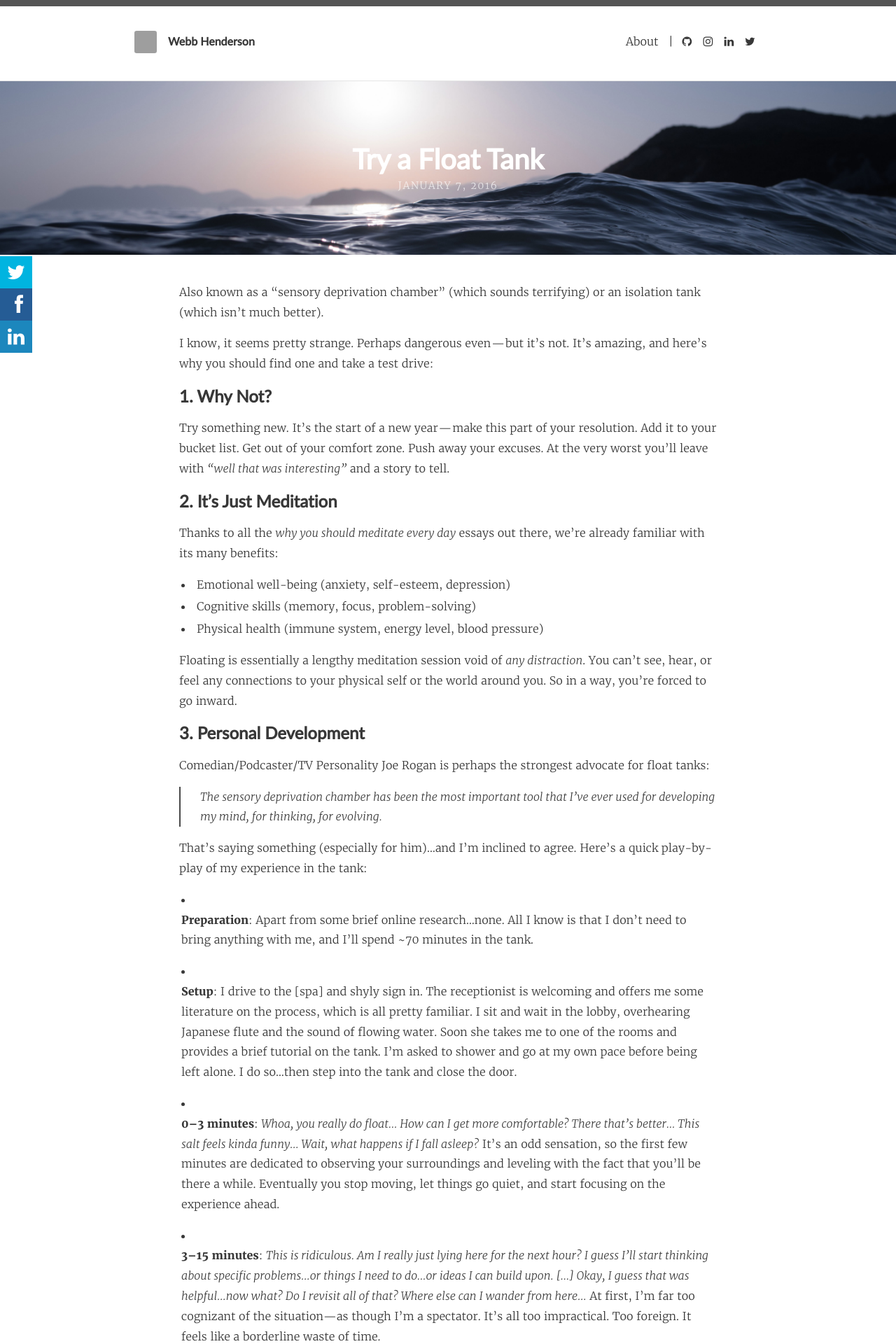
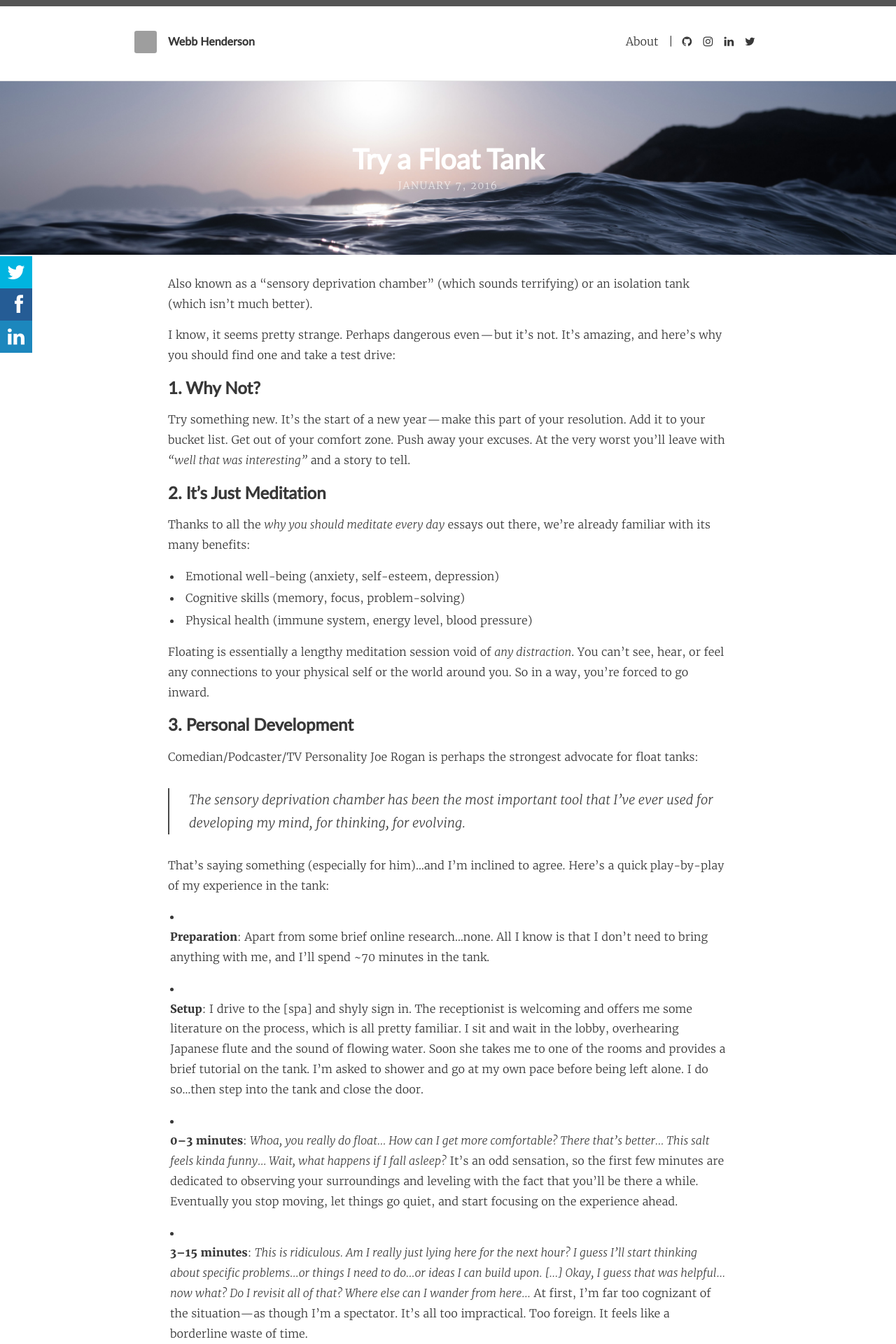
Before and after one commit to emerywebster/emerywebster.github.io, a Jekyll site: the page built from _posts/2016-01-07-float-tanks.md, in a window 1280 px wide. Shown: the top 1920 px of the page at 70% size. Built offline with Jekyll 4.4.1, drawn with Linux system fonts in a browser that asks for light colours; nearby versions of some CDN libraries; Markdown is read by kramdown in place of the engine named in the settings; comment, search, counter and statistics services are not loaded; grey boxes are pictures that could not be loaded.

Commit message:
limit post content width on large screens

```diff
--- a/_layouts/post.html
+++ b/_layouts/post.html
@@ -14,6 +14,7 @@ layout: default
     {% if page.author %} - {{ page.author }}{% endif %}
     </p>
   </header>
+  <div class="content-wrapper">
     <section class="post-content">
         <div class="top-share ssk-group">
           <a href="" class="ssk ssk-text ssk-twitter">Tweet</a>
@@ -22,6 +23,7 @@ layout: default
       </div>
       {{ content }}
     </section>
+  </div>
 </article>
 
 <!-- Post navigation -->
--- a/_sass/base/_global.scss
+++ b/_sass/base/_global.scss
@@ -104,14 +104,18 @@ h4 {
   font-size: 1.15em;
 }
 blockquote {
-    border-left: #4A4A4A 0.15em solid;
-    padding: 0 0 0 1.75em;
-    font-style: italic;
+  border-left: #4A4A4A 0.15em solid;
+  padding: 0 0 0 1.75em;
+  font-style: italic;
 }
-blockquote p:last-child,
-footer p:last-child {
-  margin-bottom: 0;
+blockquote p {
+  margin: 30px 0 30px 0;
+  font-size: 115%;
 }
+// blockquote p:last-child,
+// footer p:last-child {
+//   margin-bottom: 0;
+// }
 table {
   table-layout:fixed;
   width:100%;
@@ -145,6 +149,7 @@ dd {
 p, ol, ul, dl, .math-display {
   line-height: 1.8;
   margin-bottom: 1em;
+  display: block;
 }
 ul ul {
   margin-bottom: 0;
--- a/_sass/layouts/_posts.scss
+++ b/_sass/layouts/_posts.scss
@@ -44,9 +44,9 @@ header {
       color: rgba($feature-image-text-color, .7);
     }
   }
-  .post-content {
-    @extend %padding-regular;
-  }
+  // .post-content {
+  //   @extend %padding-regular;
+  // }
 }
 // Post navigation
 #post-nav {
@@ -74,8 +74,19 @@ header {
   a:hover {
     @extend a.button:hover;
   }
-
   i {
     vertical-align: middle;
   }
 }
+.content-wrapper {
+  display: block;
+  margin: auto;
+  max-width: 800px;
+  padding: 2em 0 1em 0;
+  @media (max-width: 1000px) {
+    padding: 5%;
+  }
+}
+.post-content {
+  margin-top:20px;
+}
```
Also changed, not shown: backlog.md (+8 -8 lines). Lines whose indentation alone changed are shown as unchanged.
